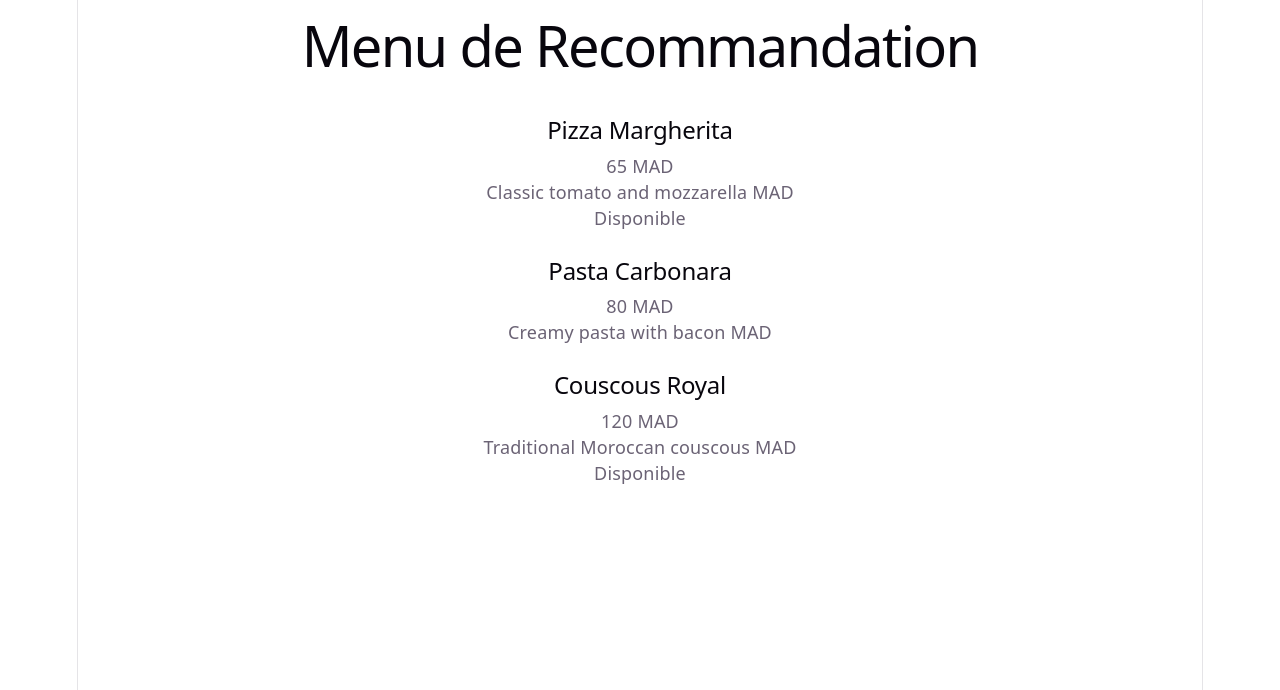
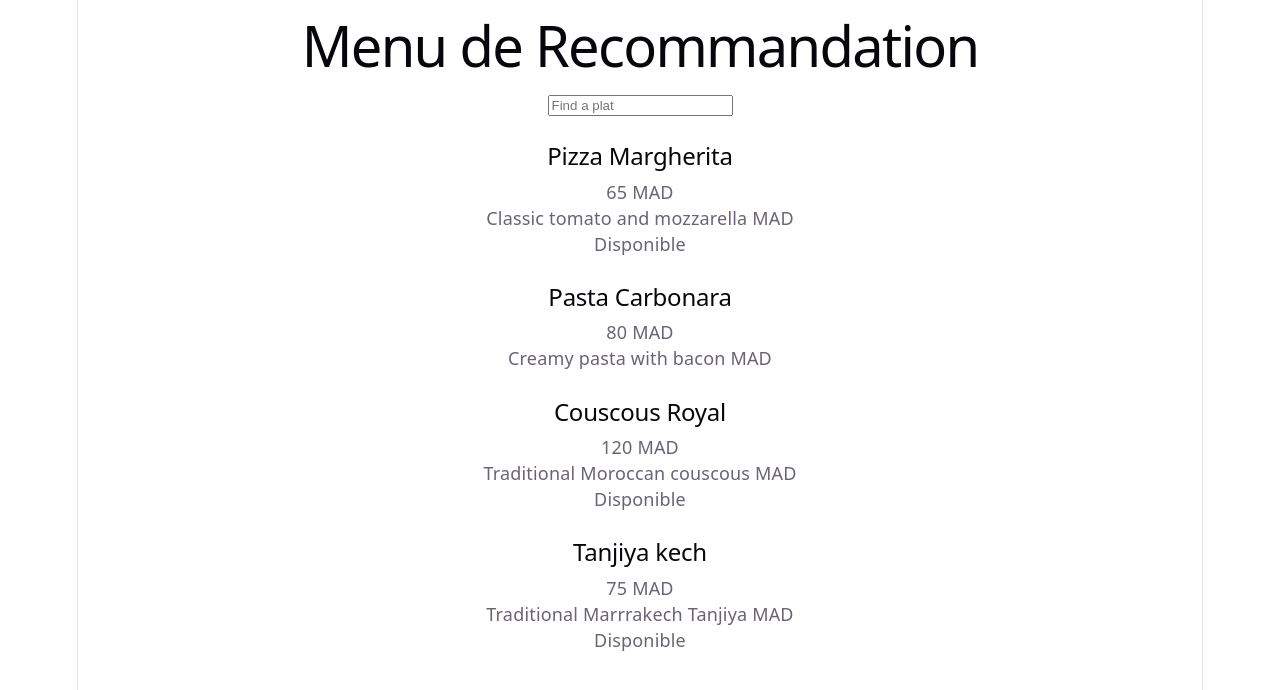
Before and after one commit to KacimiLahcen/brigade_api_UI_By_React, a React (Vite) app: page / in a window 1280 px wide. Shown: the top 690 px of the page. Built offline with nearby package versions, Linux system fonts and the light colour scheme.

Commit message:
last update

```diff
--- a/src/App.jsx
+++ b/src/App.jsx
@@ -1,4 +1,4 @@
-// import { useState } from 'react'
+import { useState } from 'react'
 // import reactLogo from './assets/react.svg'
 // import viteLogo from './assets/vite.svg'
 // import heroImg from './assets/hero.png'
@@ -12,7 +12,8 @@ function App() {
   const plates = [
     { id: 1, name: "Pizza Margherita", price: 65, description: "Classic tomato and mozzarella", is_available: true },
     { id: 2, name: "Pasta Carbonara", price: 80, description: "Creamy pasta with bacon", is_available: false },
-    { id: 3, name: "Couscous Royal", price: 120, description: "Traditional Moroccan couscous", is_available: true }
+    { id: 3, name: "Couscous Royal", price: 120, description: "Traditional Moroccan couscous", is_available: true },
+    { id: 4, name: "Tanjiya kech", price: 75, description: "Traditional Marrrakech Tanjiya", is_available: true }
   ];
 
 
@@ -21,6 +22,18 @@ function App() {
 
 
   // const [count, setCount] = useState(0)
+
+
+
+  const [search, setSearch] = useState(""); //empty to contain search texxt;
+
+
+  const filteredPlates = plates.filter(plate =>
+    plate.name.toLowerCase().includes(search.toLowerCase())
+  );
+
+
+
 
   return (
     <>
@@ -31,10 +44,10 @@ function App() {
           Menu de Recommandation
         </h1>
 
-      <div className="grid grid-cols-1 md:grid-cols-3 gap-6">
+        {/* <div className="grid grid-cols-1 md:grid-cols-3 gap-6"> */}
 
           {/* send data by Props  */}
-        {plates.map(plate => (
+          {/* {plates.map(plate => (
             <PlateCard
               key={plate.id}
               name={plate.name}
@@ -43,116 +56,39 @@ function App() {
               is_available={plate.is_available}
             />
           ))}
+        </div> */}
+      </div>
+
+
+
+      <div className="p-8">
+
+
+        <input
+          type="text"
+          placeholder="Find a plat"
+          className="border p-2 mb-4 w-full "
+          value={search}
+        onChange={(e) => setSearch(e.target.value)} // update state for each inserted text
+      />
+
+        <div className="grid gap-4">
+          {/* show filteredPlates or the msg if nothing found */}
+          {filteredPlates.length > 0 ? (
+            filteredPlates.map(plate => (
+              <PlateCard key={plate.id} {...plate} />
+            ))
+          ) : (
+            <p>Aucun plat trouvé.</p>
+          )}
         </div>
       </div>
 
 
 
-      {/* <section id="center">
-        <div className="hero">
-          <img src={heroImg} className="base" width="170" height="179" alt="" />
-          <img src={reactLogo} className="framework" alt="React logo" />
-          <img src={viteLogo} className="vite" alt="Vite logo" />
-        </div>
-        <div>
-          <h1>Get started</h1>
-          <p>
-            Edit <code>src/App.jsx</code> and save to test <code>HMR</code>
-          </p>
-        </div>
-        <button
-          className="counter"
-          onClick={() => setCount((count) => count + 1)}
-        >
-          Count is {count}
-        </button>
-      </section>
 
-      <div className="ticks"></div>
 
-      <section id="next-steps">
-        <div id="docs">
-          <svg className="icon" role="presentation" aria-hidden="true">
-            <use href="/icons.svg#documentation-icon"></use>
-          </svg>
-          <h2>Documentation</h2>
-          <p>Your questions, answered</p>
-          <ul>
-            <li>
-              <a href="https://vite.dev/" target="_blank">
-                <img className="logo" src={viteLogo} alt="" />
-                Explore Vite
-              </a>
-            </li>
-            <li>
-              <a href="https://react.dev/" target="_blank">
-                <img className="button-icon" src={reactLogo} alt="" />
-                Learn more
-              </a>
-            </li>
-          </ul>
-        </div>
-        <div id="social">
-          <svg className="icon" role="presentation" aria-hidden="true">
-            <use href="/icons.svg#social-icon"></use>
-          </svg>
-          <h2>Connect with us</h2>
-          <p>Join the Vite community</p>
-          <ul>
-            <li>
-              <a href="https://github.com/vitejs/vite" target="_blank">
-                <svg
-                  className="button-icon"
-                  role="presentation"
-                  aria-hidden="true"
-                >
-                  <use href="/icons.svg#github-icon"></use>
-                </svg>
-                GitHub
-              </a>
-            </li>
-            <li>
-              <a href="https://chat.vite.dev/" target="_blank">
-                <svg
-                  className="button-icon"
-                  role="presentation"
-                  aria-hidden="true"
-                >
-                  <use href="/icons.svg#discord-icon"></use>
-                </svg>
-                Discord
-              </a>
-            </li>
-            <li>
-              <a href="https://x.com/vite_js" target="_blank">
-                <svg
-                  className="button-icon"
-                  role="presentation"
-                  aria-hidden="true"
-                >
-                  <use href="/icons.svg#x-icon"></use>
-                </svg>
-                X.com
-              </a>
-            </li>
-            <li>
-              <a href="https://bsky.app/profile/vite.dev" target="_blank">
-                <svg
-                  className="button-icon"
-                  role="presentation"
-                  aria-hidden="true"
-                >
-                  <use href="/icons.svg#bluesky-icon"></use>
-                </svg>
-                Bluesky
-              </a>
-            </li>
-          </ul>
-        </div>
-      </section> */}
 
-      {/* <div className="ticks"></div>
-      <section id="spacer"></section> */}
     </>
   )
 }
```
Lines whose indentation alone changed are shown as unchanged.
